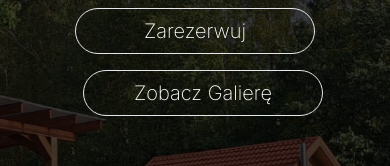
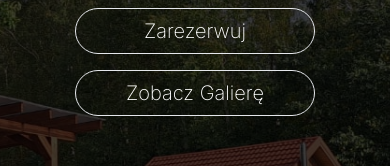
Before and after one commit to sz1444/domki, a Next.js app: page / in a window 390 px wide. Shown: the part 424-590 px from the top of the page. Built offline with nearby package versions, Linux system fonts and the light colour scheme.

Commit message:
fix hero mobile

```diff
--- a/src/app/components/Hero/Hero.jsx
+++ b/src/app/components/Hero/Hero.jsx
@@ -33,7 +33,7 @@ export function Hero() {
                <p className="text-base">DOMKI | SAUNA | JACUZZI </p>
                <p className="mt-2 mb-4">NASZ POMYSŁ NA ODPOCZYNEK</p>
                <LinkButton>Zarezerwuj</LinkButton>
-               <LinkButton className="ml-4" href="/gallery">Zobacz Galierę</LinkButton>
+               <LinkButton className="md:ml-4" href="/gallery">Zobacz Galierę</LinkButton>
             </div>
         </div>
     )
```
